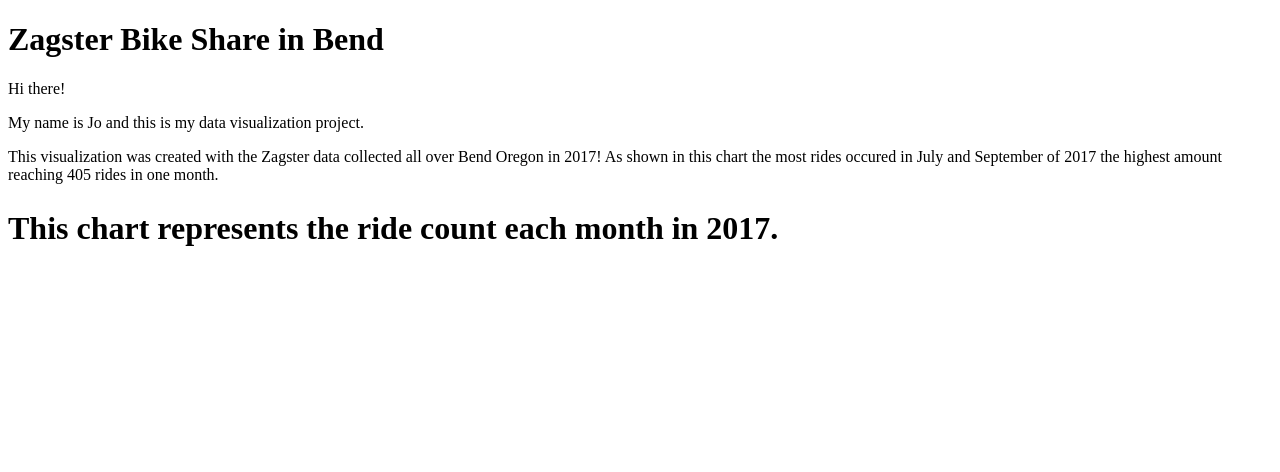
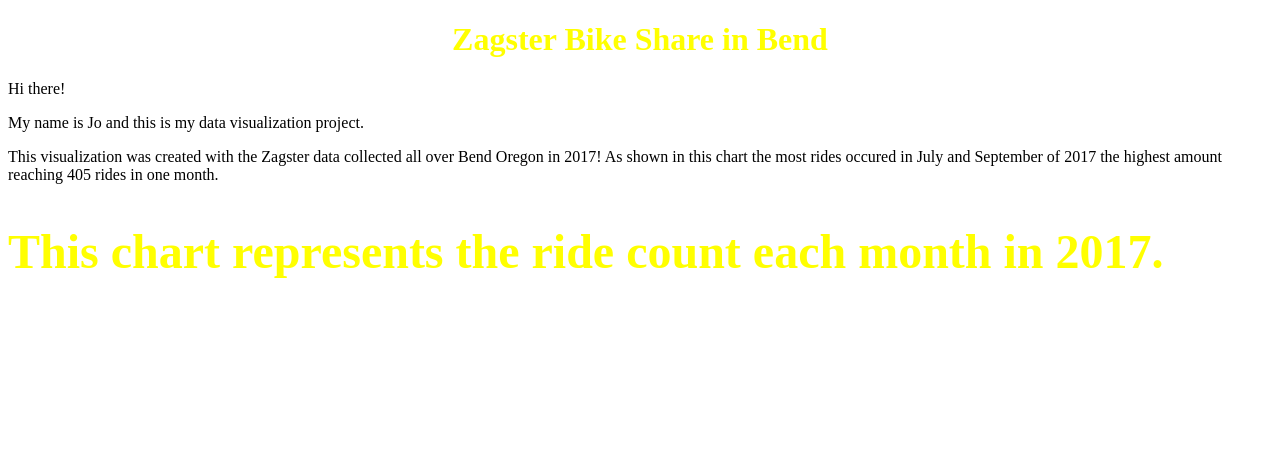
Before and after one commit to jojaramillo/zagster-client, a plain HTML site: page index.html in a window 1280 px wide. Drawn offline with nearby package versions, Linux system fonts and the light colour scheme; no server answers.

Commit message:
Final Push

```diff
--- a/main.css
+++ b/main.css
@@ -1,11 +1,16 @@
 body {
     font-family: "HelveticNeue", "Ariel", "San-serif";
+
 }
+
+h1 {
+    text-align: center;
+    color: yellow
+  }
+
+
+
 h2 {
-    font-size: 2em;
+    font-size: 3em;
+    color: yellow
 }
-.jumbotron {
-    background-image: url ("IMG_2736.JPG") ;
-    background-size: cover;
-    height: 570px;
-  }
```
